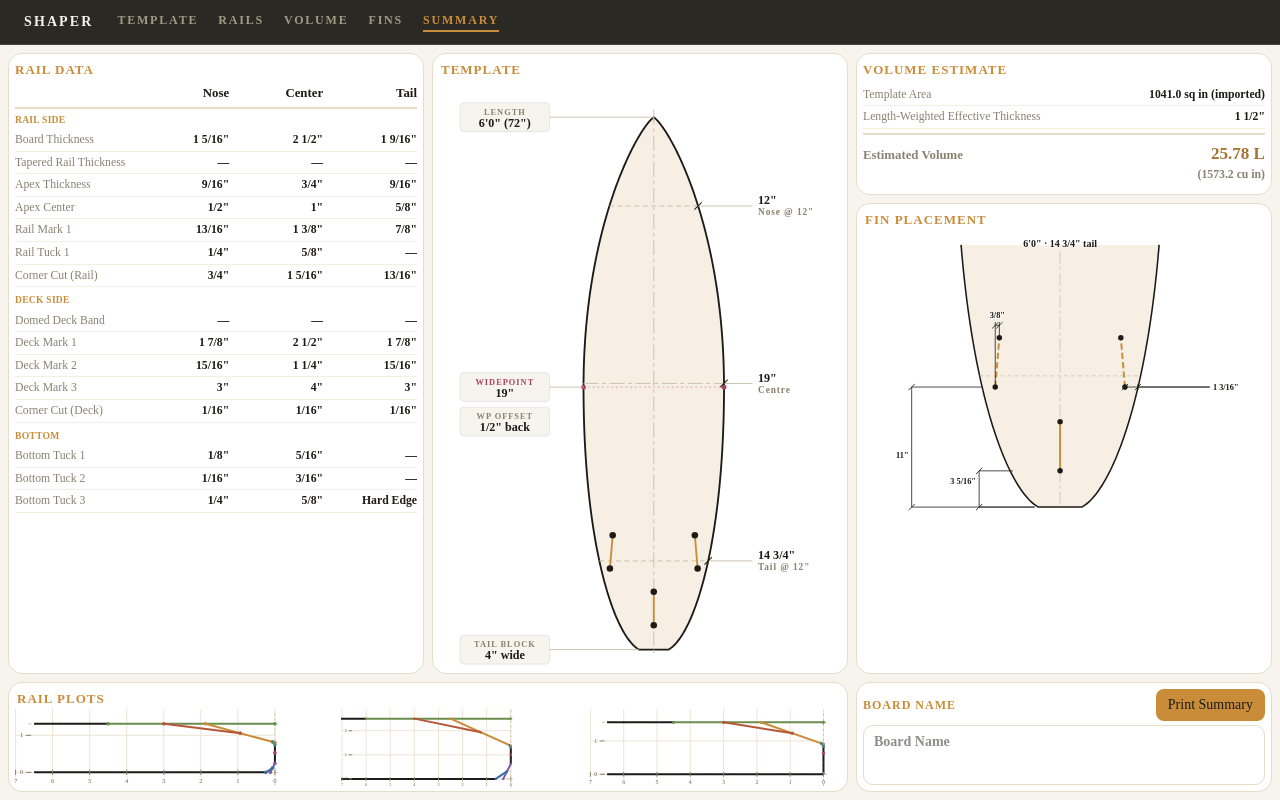
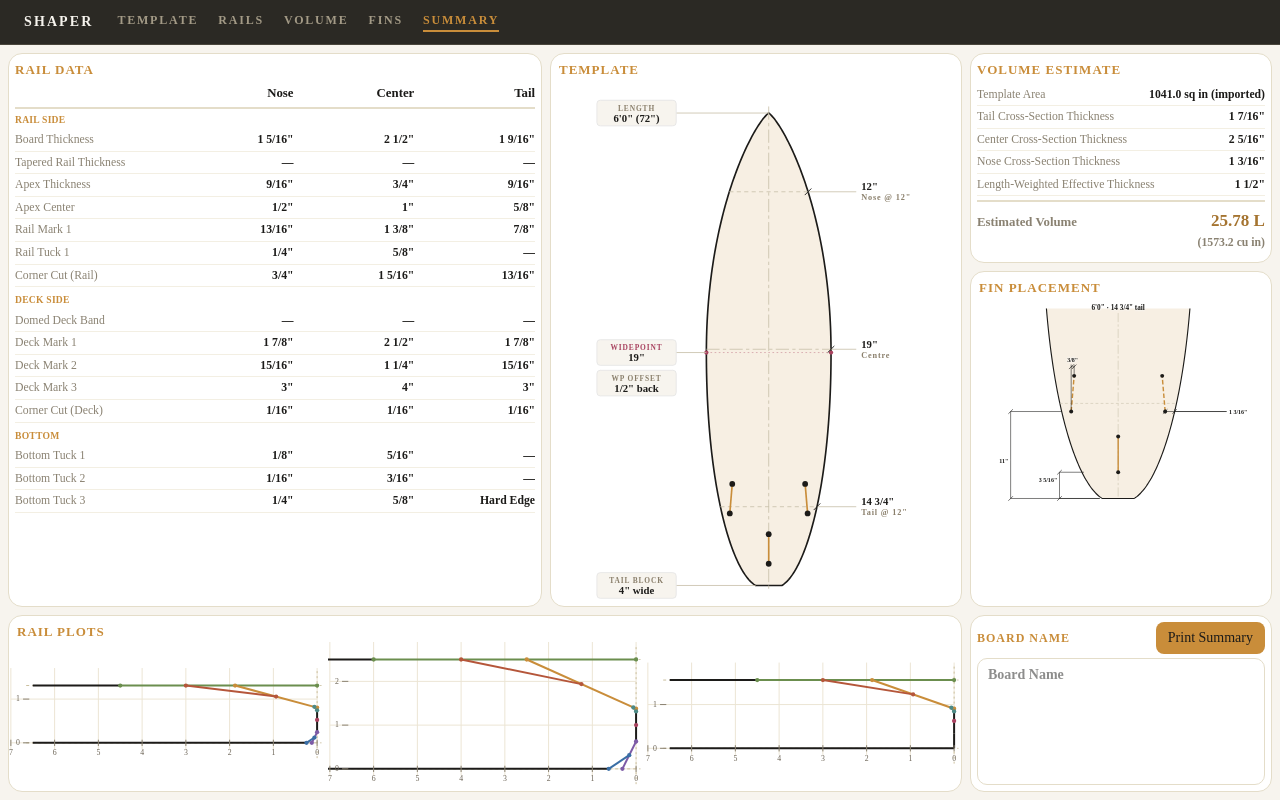
Before and after one commit to cpktoes/shaper, a Next.js app: page /design/summary in a window 1280 px wide. Built offline with nearby package versions, Linux system fonts and the light colour scheme.

Commit message:
fix(summary): show every volume row and fit the print sheet to one landscape page (260822-nbz)

```diff
--- a/app/design/summary/summary.css
+++ b/app/design/summary/summary.css
@@ -28,6 +28,10 @@
    the Task 3 human-check printing /design/rails). */
 @page {
   size: landscape;
+  /* Pinned so the printable box is knowable. Without it the area moves with whatever margin the
+     shaper has in their print dialog, and `useSummaryPrintFit` cannot compute a scale that fits —
+     the hook mirrors this value as PAGE_MARGIN_MM, so the two must be changed together. */
+  margin: 8mm;
 }
 
 @media print {
--- a/components/summary/board-summary.tsx
+++ b/components/summary/board-summary.tsx
@@ -38,7 +38,7 @@ import { cn } from "@/lib/utils";
  * its print-only twin occupy the exact same slot — only one is ever visible: the textarea card
  * on screen, the centred name block in print (Summary.dc.html lines 68-78). */
 const BOARD_NAME_GRID_PLACEMENT =
-  "order-5 min-[900px]:order-none min-[900px]:col-start-3 min-[900px]:row-start-2 min-[900px]:min-h-0";
+  "order-5 @min-[900px]:order-none @min-[900px]:col-start-3 @min-[900px]:row-start-2 @min-[900px]:min-h-0";
 
 const SECTION_KEYS: RailSectionKey[] = ["nose", "center", "tail"];
 const SECTION_TITLE: Record<RailSectionKey, string> = { nose: "Nose", center: "Center", tail: "Tail" };
@@ -120,13 +120,13 @@ export function BoardSummary() {
       ref={rootRef}
       data-summary-root
       className={cn(
-        "grid min-h-0 flex-1 grid-cols-1 auto-rows-auto gap-2 overflow-y-auto bg-outline-page-bg p-2",
-        "min-[900px]:grid-cols-[minmax(0,1fr)_minmax(0,1fr)_minmax(0,1fr)] min-[900px]:grid-rows-[85fr_15fr] min-[900px]:overflow-hidden",
+        "@container grid min-h-0 flex-1 grid-cols-1 auto-rows-auto gap-2 overflow-y-auto bg-outline-page-bg p-2",
+        "@min-[900px]:grid-cols-[minmax(0,1fr)_minmax(0,1fr)_minmax(0,1fr)] @min-[900px]:grid-rows-[85fr_15fr] @min-[900px]:overflow-hidden",
       )}
     >
       <SummaryCard
         title="Rail Data"
-        className="order-3 min-h-[360px] min-[900px]:order-none min-[900px]:col-start-1 min-[900px]:row-start-1 min-[900px]:min-h-0"
+        className="order-3 min-h-[360px] @min-[900px]:order-none @min-[900px]:col-start-1 @min-[900px]:row-start-1 @min-[900px]:min-h-0"
       >
         <RailDataTable sections={sections} compact />
       </SummaryCard>
@@ -135,7 +135,7 @@ export function BoardSummary() {
       <SummaryCard
         title="Template"
         variant="flush"
-        className="order-1 min-h-[360px] min-[900px]:order-none min-[900px]:col-start-2 min-[900px]:row-start-1 min-[900px]:min-h-0"
+        className="order-1 min-h-[360px] @min-[900px]:order-none @min-[900px]:col-start-2 @min-[900px]:row-start-1 @min-[900px]:min-h-0"
       >
         <div className="relative flex h-full w-full justify-center">
           {/* Sized from OutlineViewer's own frame, not a fixed ratio: the viewBox widens for boards
@@ -158,7 +158,7 @@ export function BoardSummary() {
         </div>
       </SummaryCard>
 
-      <div className="order-4 flex min-h-[360px] flex-col gap-2 min-[900px]:order-none min-[900px]:col-start-3 min-[900px]:row-start-1 min-[900px]:min-h-0">
+      <div className="order-4 flex min-h-[360px] flex-col gap-2 @min-[900px]:order-none @min-[900px]:col-start-3 @min-[900px]:row-start-1 @min-[900px]:min-h-0">
         {/* Content-height, not an equal share: Volume is four rows of text, and splitting the
             column 50/50 left it with dead space while the fin diagram scaled down to fit what was
             left. Fin Placement takes everything Volume does not need. */}
@@ -189,7 +189,7 @@ export function BoardSummary() {
       <SummaryCard
         title="Rail Plots"
         variant="flush"
-        className="order-2 min-h-[220px] min-[900px]:order-none min-[900px]:col-start-1 min-[900px]:col-span-2 min-[900px]:row-start-2 min-[900px]:min-h-0"
+        className="order-2 min-h-[220px] @min-[900px]:order-none @min-[900px]:col-start-1 @min-[900px]:col-span-2 @min-[900px]:row-start-2 @min-[900px]:min-h-0"
       >
         {/* No per-section titles, no legend — matches the prototype's compact row
             (RAIL_TITLE_ROW_H 0, Rails.dc.html line 1241). */}
--- a/components/summary/use-print-fit.ts
+++ b/components/summary/use-print-fit.ts
@@ -12,12 +12,62 @@
  * natively) or set directly on the node inside the handler — this hook works imperatively on the
  * DOM element and sets no React state, on purpose, even though that looks like a React
  * anti-pattern at a glance.
+ *
+ * Two things this originally got wrong, both of which put the sheet onto a second page:
+ *
+ * 1. **The page box was a magic number** (1030x750 CSS px), taller than either paper it had to fit:
+ *    a US Letter landscape page at 0.4in margins is 979x739 and A4 landscape is 1045x717, so the
+ *    sheet overflowed by 11px and 33px respectively. The margins were not pinned either, so the
+ *    real printable area moved with whatever was set in the print dialog. Both are now derived —
+ *    the margin is declared in `app/design/summary/summary.css` and mirrored here, and the target is
+ *    the smaller of Letter and A4 on each axis so the sheet fits whichever paper the printer holds.
+ *
+ * 2. **It measured the wrong layout.** `beforeprint` fires before the browser relays out for print,
+ *    so `scrollHeight` described the grid at the *window's* width. The page prints at about 995px,
+ *    where the same grid reflows taller — and from a narrow window the summary is a tall single
+ *    column on screen, nothing like what prints. The handler now pins the root to the printable
+ *    width before measuring, so the layout it measures is the layout that prints.
  */
 
 import { useEffect, useRef } from "react";
 
-const PAGE_W = 1030;
-const PAGE_H = 750;
+/** Must match the `@page` margin declared in `app/design/summary/summary.css`. */
+const PAGE_MARGIN_MM = 8;
+const MM_PER_INCH = 25.4;
+
+/**
+ * Landscape paper, in inches. The sheet has to fit whichever of these the shaper's printer holds,
+ * so the target below takes the smaller of the two on each axis — Letter is the narrower, A4 the
+ * shorter.
+ */
+const LANDSCAPE_PAPER_IN = [
+  { width: 11, height: 8.5 }, // US Letter
+  { width: 11.69, height: 8.27 }, // A4
+];
+
+/**
+ * A hair off the computed box. Printer page boxes are fractional and the browser rounds; landing
+ * exactly on the boundary is what a second page is made of.
+ */
+const FIT_SAFETY = 0.995;
+
+/** CSS px per inch, measured rather than assumed — a zoomed or high-DPI context is not 96. */
+function measurePxPerInch(): number {
+  const probe = document.createElement("div");
+  probe.style.cssText = "width:1in;height:0;position:absolute;visibility:hidden;pointer-events:none";
+  document.body.appendChild(probe);
+  const px = probe.getBoundingClientRect().width;
+  probe.remove();
+  return px > 0 ? px : 96;
+}
+
+function printableBoxPx(): { width: number; height: number } {
+  const pxPerInch = measurePxPerInch();
+  const marginIn = PAGE_MARGIN_MM / MM_PER_INCH;
+  const widthIn = Math.min(...LANDSCAPE_PAPER_IN.map((p) => p.width)) - 2 * marginIn;
+  const heightIn = Math.min(...LANDSCAPE_PAPER_IN.map((p) => p.height)) - 2 * marginIn;
+  return { width: widthIn * pxPerInch, height: heightIn * pxPerInch };
+}
 
 export function useSummaryPrintFit() {
   const rootRef = useRef<HTMLDivElement | null>(null);
@@ -29,13 +79,32 @@ export function useSummaryPrintFit() {
       // Releases the fixed on-screen height so the grid can grow to its natural size — the CSS
       // rule this attribute triggers lives in app/design/summary/summary.css.
       el.setAttribute("data-printing", "true");
-      // Reading scrollWidth/scrollHeight after setting the attribute forces the reflow that
-      // makes them reflect the now-unfixed layout; no extra measuring pass needed.
-      const w = el.scrollWidth;
-      const h = el.scrollHeight;
-      const rawScale = Math.min(1, PAGE_W / w, PAGE_H / h);
-      const scale = Number.isFinite(rawScale) && rawScale > 0 ? rawScale : 1;
-      el.style.zoom = String(scale);
+
+      const page = printableBoxPx();
+
+      // Pass one: lay the grid out at the width it will actually print at, and see how tall it is.
+      // Reading scrollHeight after setting the width forces the reflow that makes it reflect the
+      // new layout; no extra measuring pass needed.
+      el.style.width = `${page.width}px`;
+      const firstScale = Math.min(1, (page.height * FIT_SAFETY) / el.scrollHeight);
+
+      let scale = firstScale;
+      if (firstScale < 1) {
+        // `zoom` shrinks the width we just set along with everything else, which would print the
+        // sheet letterboxed inside the page. Laying out wider by the same factor cancels that, so
+        // the scaled result fills the page. The wider layout reflows shorter, so re-measure.
+        const layoutWidth = page.width / firstScale;
+        el.style.width = `${layoutWidth}px`;
+        // `page.width / layoutWidth` is firstScale, so this can only ever shrink the scale further:
+        // whichever axis binds, both end up inside the page.
+        scale = Math.min(
+          1,
+          (page.height * FIT_SAFETY) / el.scrollHeight,
+          page.width / layoutWidth,
+        );
+      }
+
+      el.style.zoom = String(Number.isFinite(scale) && scale > 0 ? scale : 1);
     };
 
     const afterPrint = () => {
@@ -43,6 +112,7 @@ export function useSummaryPrintFit() {
       if (!el) return;
       el.removeAttribute("data-printing");
       el.style.zoom = "";
+      el.style.width = "";
     };
 
     window.addEventListener("beforeprint", beforePrint);
--- a/components/volume/volume-calculation-card.tsx
+++ b/components/volume/volume-calculation-card.tsx
@@ -14,10 +14,12 @@ interface VolumeCalculationCardProps {
   lengthDisplay: string;
   widthDisplayLabel: string;
   centerThicknessDisplayLabel: string;
-  /** The Summary dashboard's strict-subset compact row set (Volume.dc.html lines 152-172): Board
-   * Length/Width (when not importing a template), the area row, the weighted-thickness row and
-   * the Estimated Volume total — no heading, no cross-section thickness rows, no disclaimer.
-   * Defaults to `false`, the Volume screen's own unchanged full card. */
+  /** The Summary dashboard's dense treatment: the same rows as the Volume screen, at the summary's
+   * smaller type. What compact drops is chrome, not data — the "Volume Calculation" heading (the
+   * summary card carries its own title) and the closing estimate disclaimer. It used to drop the
+   * Center Thickness and the three cross-section rows too, which meant the Summary quietly showed
+   * less than the Volume screen for exactly the case a shaper cares about: importing real geometry
+   * from the template and rails. Defaults to `false`, the Volume screen's own full card. */
   compact?: boolean;
 }
 
@@ -68,9 +70,29 @@ export function VolumeCalculationCard({
           <>
             <Row label="Board Length" value={lengthDisplay} compact />
             <Row label="Board Width" value={widthDisplayLabel} compact />
+            <Row label="Center Thickness" value={centerThicknessDisplayLabel} compact />
           </>
         )}
         <Row label={areaRowLabel} value={areaSqInDisplay} compact />
+        {result.geomReady && (
+          <>
+            <Row
+              label="Tail Cross-Section Thickness"
+              value={formatInchesFraction(result.tailCrossSectionThickness!)}
+              compact
+            />
+            <Row
+              label="Center Cross-Section Thickness"
+              value={formatInchesFraction(result.centerCrossSectionThickness!)}
+              compact
+            />
+            <Row
+              label="Nose Cross-Section Thickness"
+              value={formatInchesFraction(result.noseCrossSectionThickness!)}
+              compact
+            />
+          </>
+        )}
         <Row label={weightedThicknessLabel} value={formatInchesFraction(result.weightedThickness)} compact />
 
         <div className="mt-1 flex items-baseline justify-between border-t-2 border-[#e4ddc9] pt-1.5 pb-1">
```
